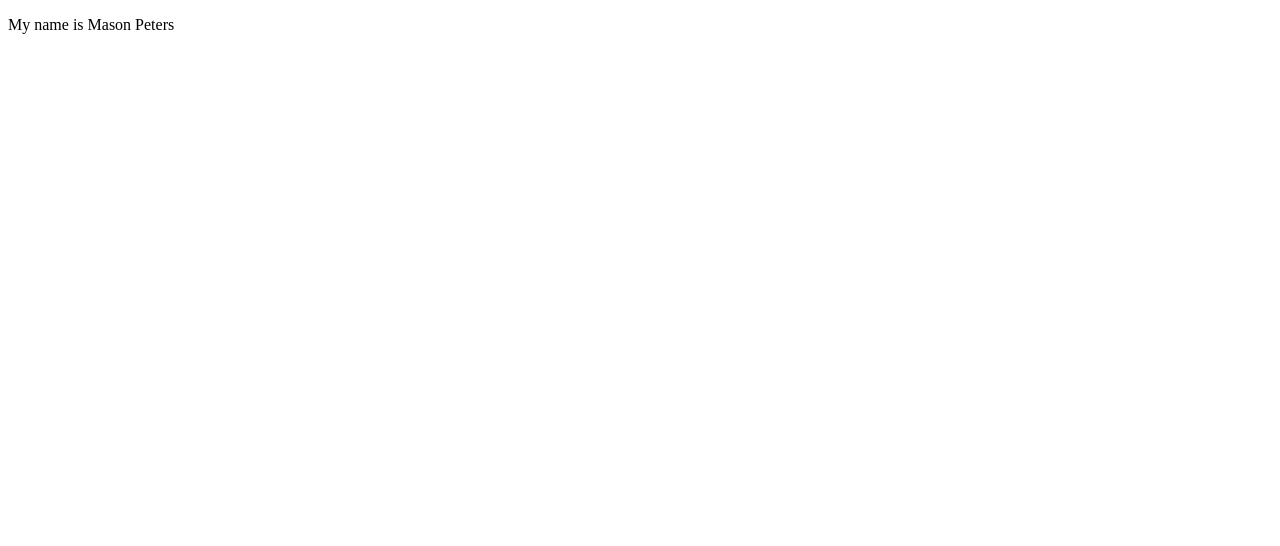
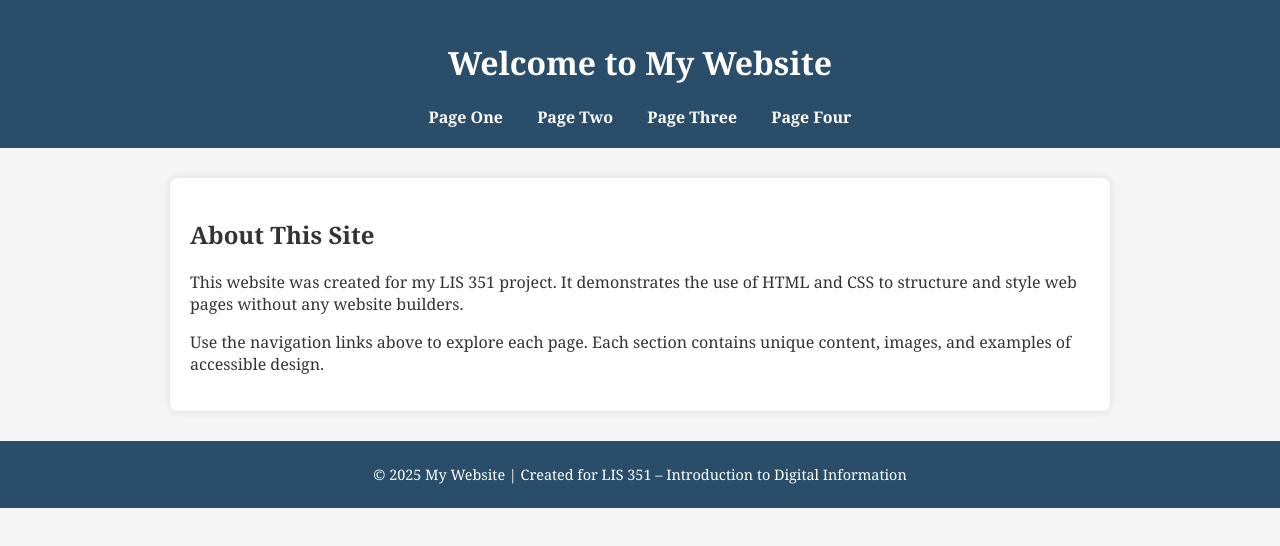
Before and after one commit to mjpeters24/mjpeters24.github.io, a plain HTML site: page index.html in a window 1280 px wide. Drawn offline with Linux system fonts and the light colour scheme.

Commit message:
Add files via upload

```diff
--- a/index.html
+++ b/index.html
@@ -1,15 +1,39 @@
 <!DOCTYPE html>
 <html lang="en">
-<meta charset="UTF-8">
-<title>Page Title</title>
-<meta name="viewport" content="width=device-width,initial-scale=1">
-<link rel="stylesheet" href="">
-<style>
-</style>
+<head>
+  <meta charset="UTF-8">
+  <meta name="viewport" content="width=device-width, initial-scale=1.0">
+  <title>My Website Home</title>
+  <link rel="stylesheet" href="stylesheet.css">
+</head>
+<body>
+  <header>
+    <h1>Welcome to My Website</h1>
+    <nav>
+      <ul>
+        <li><a href="page1.html">Page One</a></li>
+        <li><a href="page2.html">Page Two</a></li>
+        <li><a href="page3.html">Page Three</a></li>
+        <li><a href="page4.html">Page Four</a></li>
+      </ul>
+    </nav>
+  </header>
 
-<script src=""></script>
-<!--- Code above this line will not be displayed on the browser -->
-<body>
-<p>My name is Mason Peters</p>
+  <main>
+    <h2>About This Site</h2>
+    <p>
+      This website was created for my LIS 351 project. It demonstrates the use of
+      HTML and CSS to structure and style web pages without any website builders.
+    </p>
+
+    <p>
+      Use the navigation links above to explore each page.
+      Each section contains unique content, images, and examples of accessible design.
+    </p>
+  </main>
+
+  <footer>
+    <p>&copy; 2025 My Website | Created for LIS 351 – Introduction to Digital Information</p>
+  </footer>
 </body>
 </html>
```
